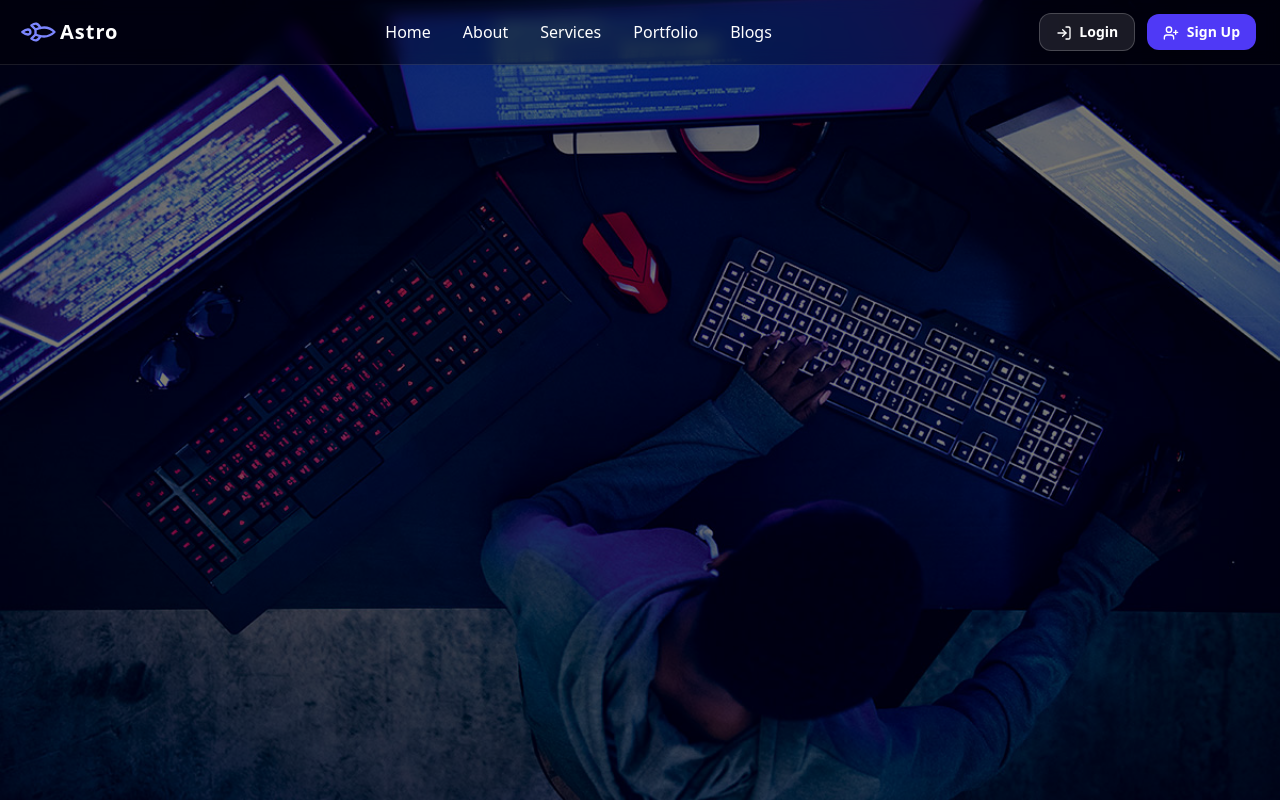
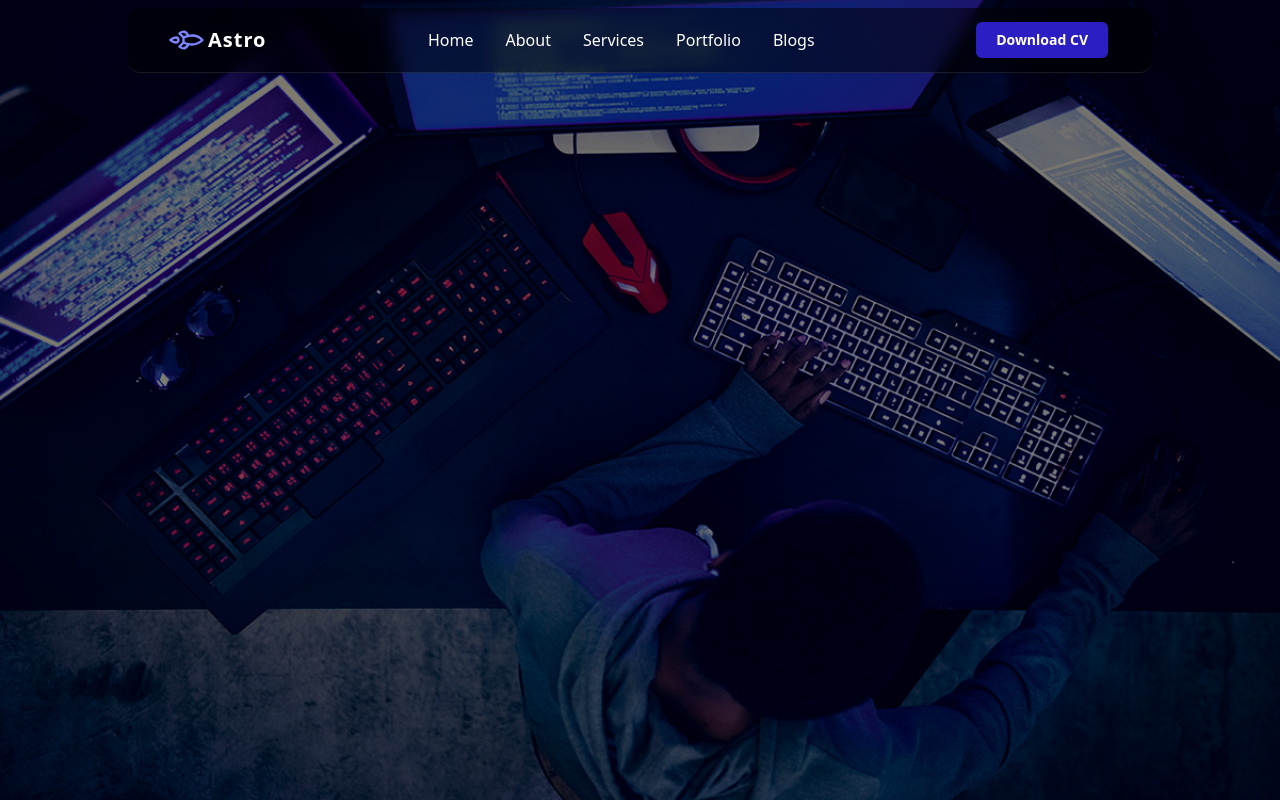
Before and after one commit to fatinishraqprapya25/Personal-Portfolio-React-Template, a React (Vite) app: page / in a window 1280 px wide. Built offline with nearby package versions, Linux system fonts and the light colour scheme.

Commit message:
header section done

```diff
--- a/src/App.jsx
+++ b/src/App.jsx
@@ -1,9 +1,12 @@
+import { Route, Routes } from "react-router-dom"
 import Home from "./components/pages/Home"
 
 function App() {
   return (
     <>
-      <Home />
+      <Routes>
+        <Route path="/" end element={<Home />} />
+      </Routes>
     </>
   )
 }
--- a/src/components/header.jsx
+++ b/src/components/header.jsx
@@ -1,21 +1,10 @@
-import { Rocket, LogIn, UserPlus } from 'lucide-react';
-
+import { Rocket } from 'lucide-react';
 import HeaderLink from './home/HeaderLink';
-
-const HeaderButton = ({ children, primary = false }) => (
-    <button
-        className={`px-4 py-2 rounded-xl text-sm font-semibold transition-all duration-300 shadow-md whitespace-nowrap transform hover:scale-[1.03] ${primary
-            ? 'bg-indigo-600 text-white hover:bg-indigo-700'
-            : 'bg-white/10 text-white hover:bg-white/20 border border-white/20'
-            }`}
-    >
-        {children}
-    </button>
-);
+import Button from './ui/Buttons';
 
 export default function Header() {
     return (
-        <header className="sticky top-0 z-50 w-full backdrop-blur-sm bg-black/30 border-b border-white/10 transition-all duration-300">
+        <header className="sticky top-0 z-50 w-full backdrop-blur-sm bg-black/50 border-b border-white/10 transition-all duration-300 px-5 rounded-xl">
             <div className="max-w-7xl mx-auto flex items-center justify-between h-16 px-4 md:px-6">
                 <div className="flex items-center space-x-2 cursor-pointer">
                     <Rocket className="w-7 h-7 text-indigo-400 transform rotate-45" />
@@ -24,7 +13,7 @@ export default function Header() {
 
                 <nav className="hidden md:flex justify-center space-x-6 lg:space-x-2">
 
-                    <HeaderLink path="/home" isActive={true}>Home</HeaderLink>
+                    <HeaderLink path="/">Home</HeaderLink>
                     <HeaderLink path="/about">About</HeaderLink>
                     <HeaderLink path="/services" >Services</HeaderLink>
                     <HeaderLink path="/portfolio">Portfolio</HeaderLink>
@@ -33,12 +22,9 @@ export default function Header() {
                 </nav>
 
                 <div className="flex items-center space-x-3">
-                    <HeaderButton>
-                        <LogIn className="inline w-4 h-4 mr-1" /> Login
-                    </HeaderButton>
-                    <HeaderButton primary>
-                        <UserPlus className="inline w-4 h-4 mr-1" /> Sign Up
-                    </HeaderButton>
+                    <Button primary>
+                        Download CV
+                    </Button>
                 </div>
             </div>
         </header >
--- a/src/components/home/HeaderLink.jsx
+++ b/src/components/home/HeaderLink.jsx
@@ -1,12 +1,10 @@
 import { NavLink } from 'react-router-dom';
 
-export default function HeaderLink({ path, isActive, children }) {
+export default function HeaderLink({ path, active, children }) {
     return (
         <NavLink
             to={path}
-            className={`text-white text-sm lg:text-base hover:text-indigo-300 transition duration-150 px-3 py-1 rounded-lg font-medium ${isActive ? 'text-red-400 font-bold' : ''
-                }`}
-        >
+            className="text-white text-sm lg:text-base hover:text-indigo-300 transition duration-150 px-3 py-1 rounded-lg font-medium" >
             {children}
         </NavLink>
     );
--- a/src/components/pages/Home.jsx
+++ b/src/components/pages/Home.jsx
@@ -1,23 +1,25 @@
 import Hero from "../home/Hero";
 import bgImage from "../../assets/hero-bg.jpeg"
 import Header from "../header";
+import Container from "../ui/Container";
 
 export default function Home() {
     return (
         <>
             <main
                 style={{ backgroundImage: `url(${bgImage})` }}
-                className="relative bg-cover bg-center h-screen home-hero"
+                className="relative bg-cover bg-center h-screen home-hero pt-2"
             >
                 {/* background black overlay */}
                 <div className="absolute inset-0 bg-black opacity-50"></div>
 
-                <Header />
+                <Container>
+                    <Header />
+                    <div className="relative z-10">
+                        <Hero />
+                    </div>
+                </Container>
 
-                {/* Hero Section */}
-                <div className="relative z-10">
-                    <Hero />
-                </div>
             </main>
         </>
     );
--- /dev/null
+++ b/src/components/ui/Buttons.jsx
@@ -0,0 +1,11 @@
+const Button = ({ children }) => (
+    <button
+        className={`px-5 py-2 rounded-md text-sm font-semibold transition-all duration-300 shadow-lg whitespace-nowrap transform hover:scale-[1.03]
+            bg-[#2B1EC2] text-white hover:bg-indigo-700 shadow-[0_0_15px_rgba(99,102,241,0.7)]
+            `}
+    >
+        {children}
+    </button>
+);
+
+export default Button;
--- a/src/components/ui/Container.jsx
+++ b/src/components/ui/Container.jsx
@@ -1,5 +1,5 @@
 export default function Container({ children }) {
-    return <div>
+    return <div className="max-w-5xl mx-auto">
         {children}
     </div>
 }
```
